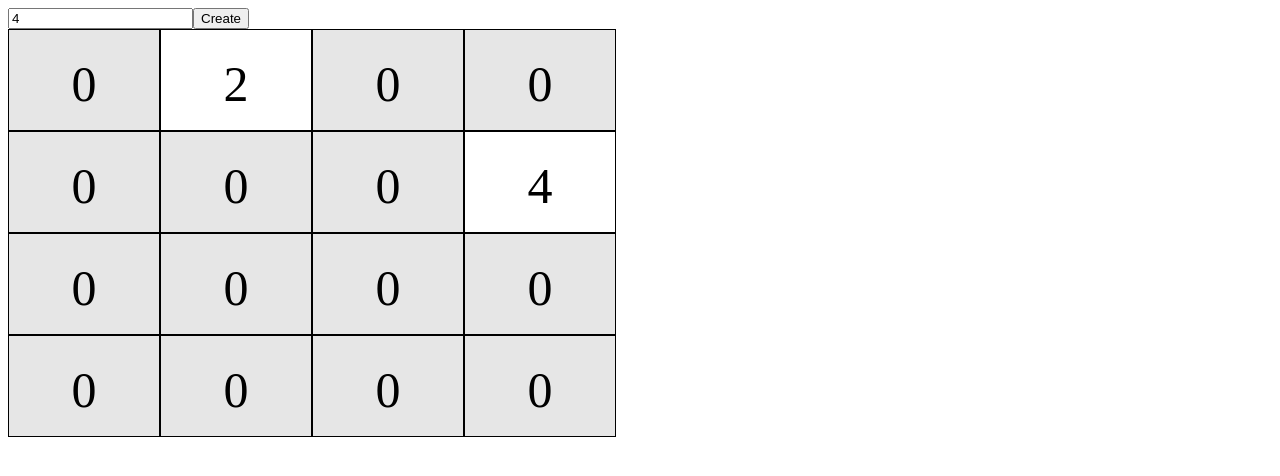
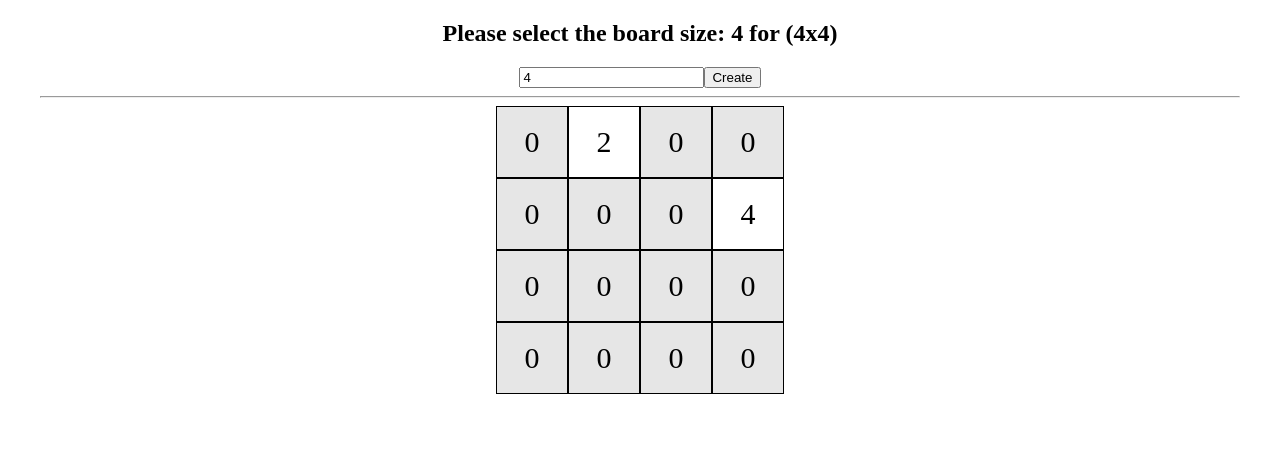
Before and after one commit to abhijeetwebdev/game-2048, an Angular app: page / in a window 1280 px wide. Shown: the top 476 px of the page. Built offline with nearby package versions, Linux system fonts and the light colour scheme.

Commit message:
update: minor improvements

```diff
--- a/src/app/app.component.css
+++ b/src/app/app.component.css
@@ -0,0 +1,5 @@
+.wrapper {
+  text-align: center;
+  width: 1200px;
+  margin: auto;
+}
--- a/src/app/app.component.html
+++ b/src/app/app.component.html
@@ -1,4 +1,7 @@
-<input type="text" [(ngModel)]="boardSize">
-<button (click)="boardCreate()">Create</button>
-
-<app-board *ngIf="boardCreated" [blocks]="blocks"></app-board>
+<div class="wrapper">
+  <h2>Please select the board size: 4 for (4x4)</h2>
+  <input type="text" [(ngModel)]="boardSize">
+  <button (click)="boardCreate()">Create</button>
+  <hr>
+  <app-board *ngIf="boardCreated" [blocks]="blocks"></app-board>
+</div>
--- a/src/app/block/block.component.css
+++ b/src/app/block/block.component.css
@@ -1,11 +1,13 @@
 .block {
   height: 50px;
-  width: 100px; /* UI is breacking if numbers going above 3 digits */
+  width: 50px;
   border: 1px solid;
   display: inline-block;
-  font-size: 50px;
-  padding: 25px;
+  font-size: 30px;
+  padding: 10px;
   text-align: center;
+  vertical-align: middle;
+  display: table-cell;
 }
 
 .grey-bg {
```
